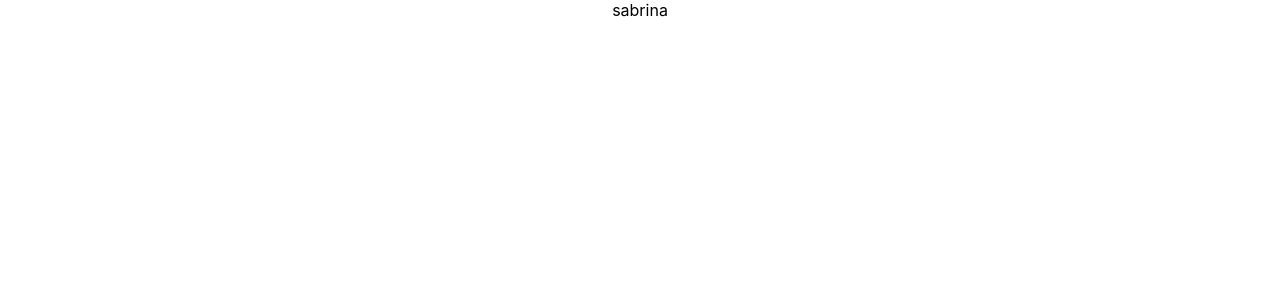
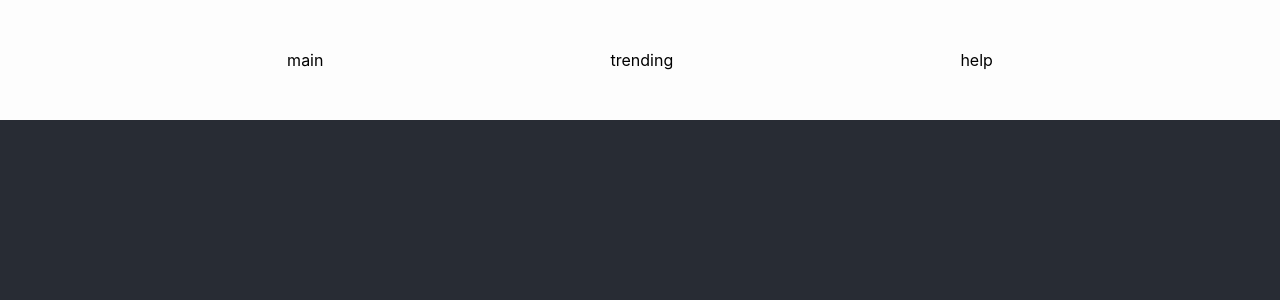
Before and after one commit to ElinNageum/YouCode-Hackathon-2024, a React (Create React App) app: page / in a window 1280 px wide. Shown: the top 300 px of the page. Built offline with nearby package versions, Linux system fonts and the light colour scheme.

Commit message:
simple navbar

```diff
--- a/src/App.css
+++ b/src/App.css
@@ -1,38 +1,12 @@
 .App {
-  text-align: center;
+  background-color: #282c34;
+  height: 100vh;
 }
 
-.App-logo {
-  height: 40vmin;
-  pointer-events: none;
+.Navbar {
+  height: 15vh;
+  background-color: #fdfdfd;
+  display: flex;
+  justify-content: space-evenly;
+  align-items: center;
 }
-
-@media (prefers-reduced-motion: no-preference) {
-  .App-logo {
-    animation: App-logo-spin infinite 20s linear;
-  }
-}
-
-.App-header {
-  background-color: #282c34;
-  min-height: 100vh;
-  display: flex;
-  flex-direction: column;
-  align-items: center;
-  justify-content: center;
-  font-size: calc(10px + 2vmin);
-  color: white;
-}
-
-.App-link {
-  color: #61dafb;
-}
-
-@keyframes App-logo-spin {
-  from {
-    transform: rotate(0deg);
-  }
-  to {
-    transform: rotate(360deg);
-  }
-}
--- a/src/App.js
+++ b/src/App.js
@@ -1,10 +1,13 @@
-import logo from './logo.svg';
+
 import './App.css';
+import Navbar from './components/Navbar';
+import Filter from './components/Filter';
 
 function App() {
   return (
     <div className="App">
-      sabrina
+      <Navbar/>
+
     </div>
   );
 }
--- /dev/null
+++ b/src/components/Filter.js
@@ -0,0 +1,13 @@
+import React from 'react'
+import {useState} from 'react'
+
+
+const Filter = () => {
+  return (
+    <div className='Navbar'>
+      <unput type='checkbox' checked={true} value/>
+    </div>
+  )
+}
+
+export default Filter
--- /dev/null
+++ b/src/components/Navbar.js
@@ -0,0 +1,19 @@
+import React from 'react'
+
+const Navbar = () => {
+  return (
+    <div className = 'Navbar'>
+        <div>
+            main
+        </div>
+        <div>
+            trending
+        </div>
+        <div>
+            help
+        </div>
+    </div>
+  )
+}
+
+export default Navbar
```
Also changed, not shown: src/logo.svg (deleted).
